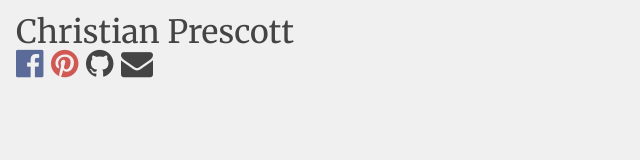
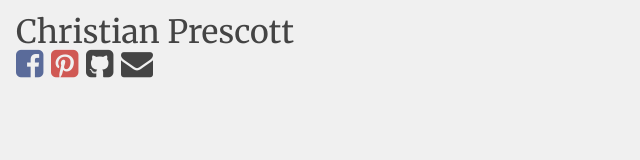
Before and after one commit to christianprescott/christianprescott.github.io, a plain HTML site: page index.html in a window 1280 px wide. Shown: the full height of the page, 0-640 px from the left. Drawn offline with Linux system fonts and the light colour scheme.

Commit message:
Square icons

```diff
--- a/index.html
+++ b/index.html
@@ -12,9 +12,9 @@
 	<div>
 		<h1>Christian Prescott</h1>
 		<ul>
-			<li><a href="https://www.facebook.com/christian.prescott.18" class="fb" title="Facebook"><i class="fa fa-facebook-official"></i></a></li>
-			<li><a href="https://www.pinterest.com/performedbeef/" class="p" title="Pinterest"><i class="fa fa-pinterest"></i></a></li>
-			<li><a href="https://github.com/christianprescott" title="GitHub"><i class="fa fa-github"></i></a></li>
+			<li><a href="https://www.facebook.com/christian.prescott.18" class="fb" title="Facebook"><i class="fa fa-facebook-square"></i></a></li>
+			<li><a href="https://www.pinterest.com/performedbeef/" class="p" title="Pinterest"><i class="fa fa-pinterest-square"></i></a></li>
+			<li><a href="https://github.com/christianprescott" title="GitHub"><i class="fa fa-github-square"></i></a></li>
 			<li><a href="mailto:me@christianprescott.com" title="Contact"><i class="fa fa-envelope"></i></a></li>
 		</ul>
 	</div>
```
